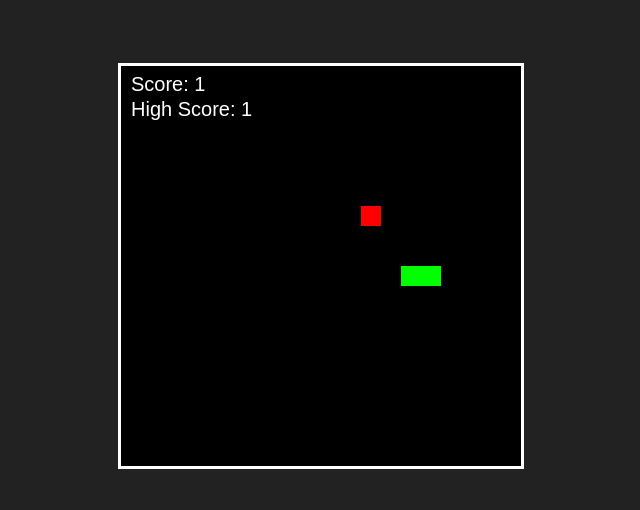
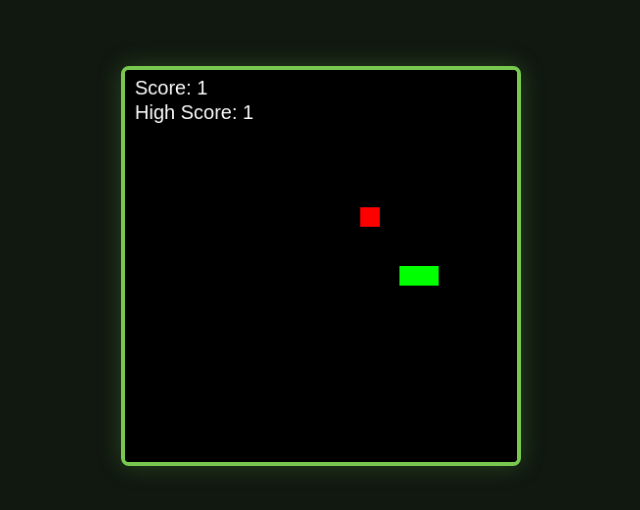
Before and after one commit to yamkelamazwi/Snake-Game, a plain HTML site: page index.html in a window 1280 px wide. Shown: the part 134-644 px from the top of the page, without its empty margins (319-959 px from the left). Drawn offline with Linux system fonts and the light colour scheme.

Commit message:
Refactor CSS for body and canvas styling

```diff
--- a/styles.css
+++ b/styles.css
@@ -1,15 +1,42 @@
-body {
-    margin: 0;
-    height: 100vh;
-
-    display: flex;
-    justify-content: center;
-    align-items: center;
-
-    background-color: #222;
+* {
+  box-sizing: border-box;
 }
 
-#game {
-    border: 3px solid white;
-    background-color: black;
+html,
+body {
+  min-height: 100%;
+  margin: 0;
 }
+
+body {
+  min-height: 100vh;
+  min-height: 100svh;
+  display: grid;
+  place-items: center;
+  padding: 16px;
+  background: #101810;
+  color: white;
+  font-family: Arial, sans-serif;
+}
+
+canvas {
+  display: block;
+  width: min(100%, 400px);
+  height: auto;
+  aspect-ratio: 1;
+  background: black;
+  border: 3px solid #78c850;
+  border-radius: 8px;
+  box-shadow: 0 0 24px rgb(120 200 80 / 25%);
+  touch-action: none;
+}
+
+@media (min-width: 600px) {
+  body {
+    padding: 24px;
+  }
+
+  canvas {
+    border-width: 4px;
+  }
+}
```
